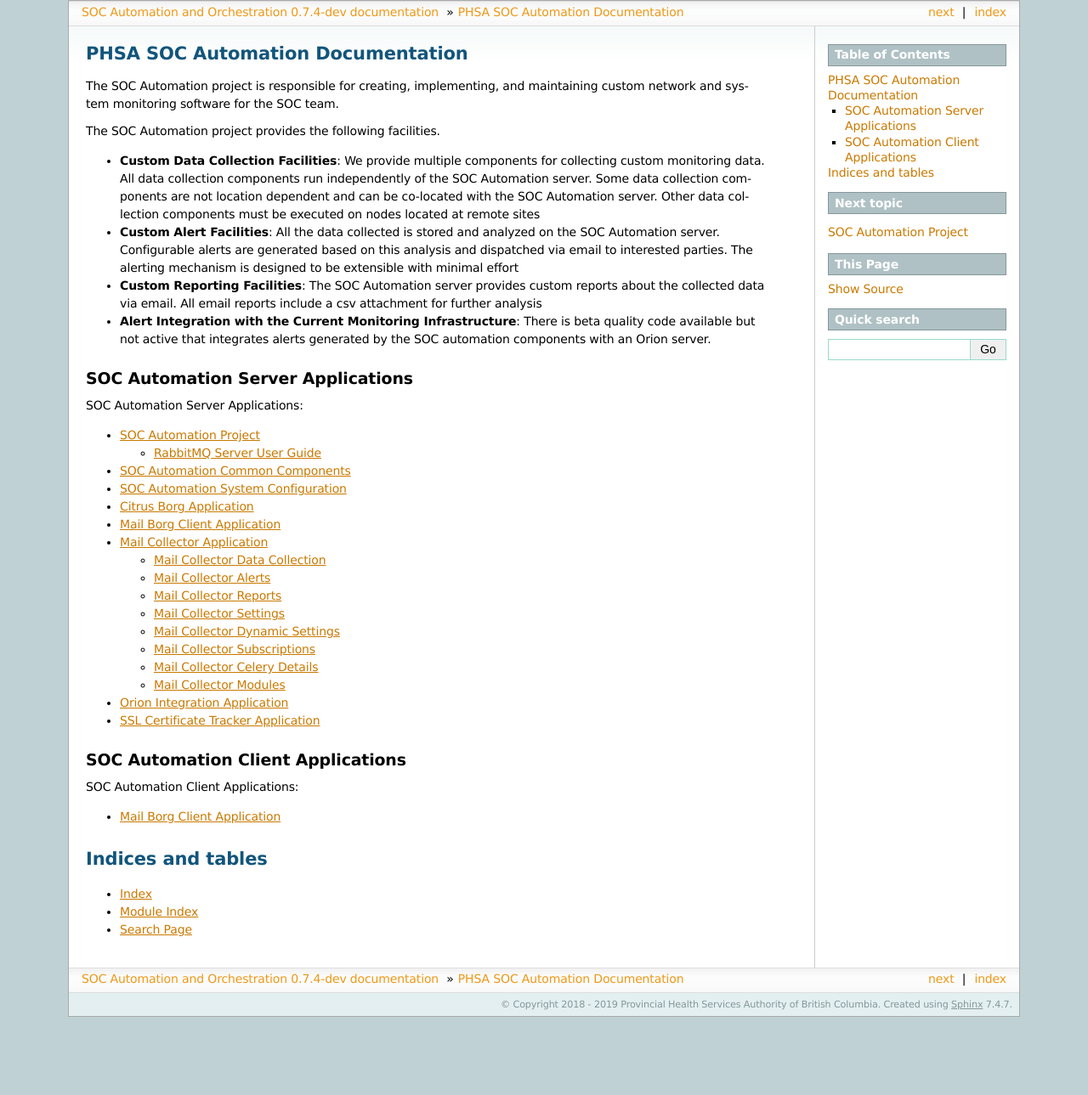
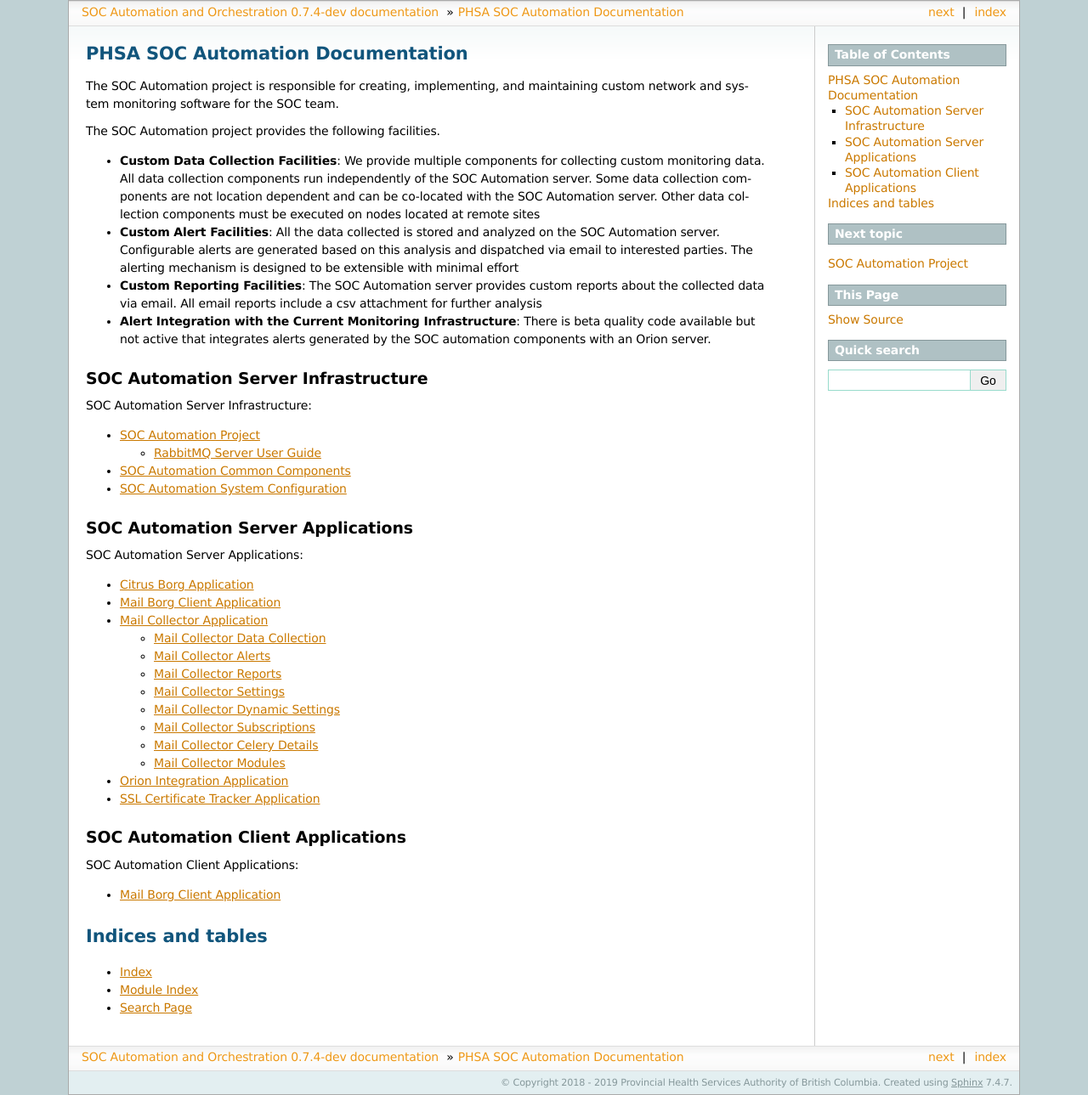
Before and after one commit to PHSAServiceOperationsCenter/PHSA-SOC, a Sphinx documentation site: the page built from docs/source/index.rst, in a window 1280 px wide. Shown: the whole page at 85% size. Built offline with Sphinx 7.4.7, drawn with Linux system fonts in a browser that asks for light colours; before the commit the page ends 1197 px from its top, so only the background shows below that.

Commit message:
Split the infra and apps listings into separate TOC's

```diff
--- a/docs/source/index.rst
+++ b/docs/source/index.rst
@@ -34,6 +34,17 @@ The SOC Automation project provides the following facilities.
   generated by the SOC automation components with an Orion server.
 
 
+SOC Automation Server Infrastructure
+------------------------------------
+
+.. toctree::
+   :maxdepth: 2
+   :caption: SOC Automation Server Infrastructure:
+
+   p_soc_auto/p_soc_auto.rst
+   p_soc_auto_base/p_soc_auto_base.rst
+   configs/config.rst
+
 SOC Automation Server Applications
 ----------------------------------
 
```
Also changed, not shown: other parts of docs/source/index.rst (+1 -3 lines).
